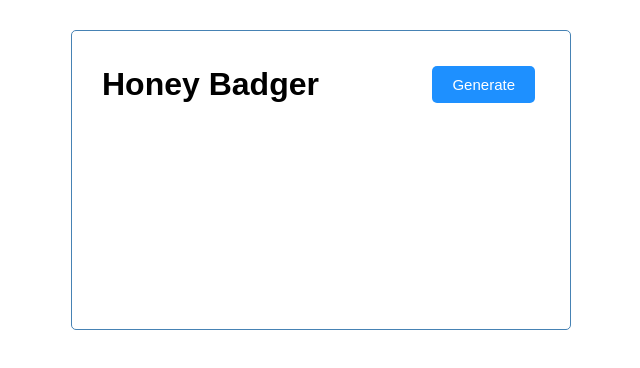
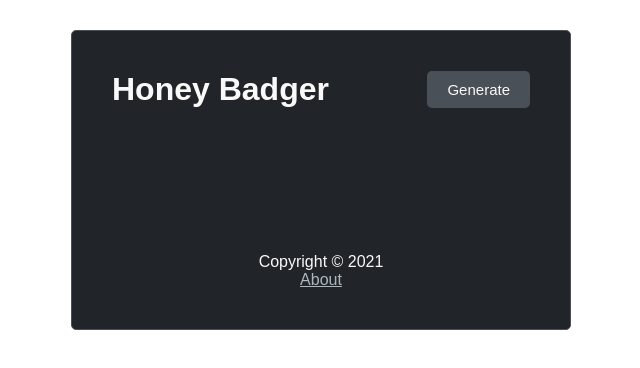
Before and after one commit to iTsluku/honeybadger, a Vue app: page / in a window 1280 px wide. Shown: the top 368 px of the page, without its empty margins (319-959 px from the left). Built offline with nearby package versions, Linux system fonts and the light colour scheme.

Commit message:
Add Footer, Add wr-holder+time to json (TODO fix bug)

```diff
--- a/src/App.vue
+++ b/src/App.vue
@@ -2,11 +2,13 @@
   <div class="container">
     <Header @add-maps="addMaps" title="Honey Badger" />
     <Maps :maps="maps" />
+    <Footer />
   </div>
 </template>
 
 <script>
 import Header from "./components/Header";
+import Footer from "./components/Footer";
 import Maps from "./components/Maps";
 import * as KreedzAPI from "./js/kreedzAPI.js";
 
@@ -14,6 +16,7 @@ export default {
   name: "App",
   components: {
     Header,
+    Footer,
     Maps,
   },
   methods: {
@@ -44,17 +47,20 @@ body {
   margin: 30px auto;
   overflow: auto;
   min-height: 300px;
-  border: 1px solid steelblue;
+  border: 1px solid #495057;
   padding: 30px;
   border-radius: 5px;
+  display: flex;
+  flex-direction: column;
+  background: #212529;
 }
 .btn {
   display: inline-block;
   background: #000;
-  color: #fff;
+  color: #faf9f9;
   border: none;
   padding: 10px 20px;
-  margin: 5px;
+  margin: 10px;
   border-radius: 5px;
   cursor: pointer;
   text-decoration: none;
--- /dev/null
+++ b/src/components/Footer.vue
@@ -0,0 +1,20 @@
+<template>
+  <footer>
+    <p>Copyright &copy; 2021</p>
+    <a href="/about">About</a>
+  </footer>
+</template>
+
+<style scoped>
+footer {
+  text-align: center;
+  margin-top: auto;
+  padding: 10px;
+}
+p {
+  color: #faf9f9;
+}
+a {
+  color: #adb5bd;
+}
+</style>
--- a/src/components/Header.vue
+++ b/src/components/Header.vue
@@ -1,7 +1,7 @@
 <template>
   <header>
     <h1>{{ title }}</h1>
-    <Button @click="genMapPerTier()" text="Generate" color="DodgerBlue" />
+    <Button @click="genMapPerTier()" text="Generate" color="#495057" />
   </header>
 </template>
 
@@ -34,4 +34,8 @@ header {
   align-items: center;
   margin-bottom: 20px;
 }
+header h1 {
+  padding: 10px;
+  color: #faf9f9;
+}
 </style>
--- a/src/components/Map.vue
+++ b/src/components/Map.vue
@@ -3,7 +3,6 @@
     <h3>{{ map.name }}</h3>
     <img :src="getImageURL()" />
     <p>T{{ map.difficulty }}</p>
-    <p>{{ map.created_on }}</p>
   </div>
 </template>
 
@@ -27,14 +26,17 @@ export default {
 
 <style scope>
 .map {
-  background: #f4f4f4;
+  background: #adb5bd;
   margin: 5px;
   padding: 10px 20px;
   cursor: pointer;
 }
 .map h3 {
+  /* 1 pixel black shadow to left, top, right and bottom */
+  text-shadow: -1px 0 #6c757d, 0 1px #6c757d, 1px 0 #6c757d, 0 -1px #6c757d;
   font-family: Verdana;
-  padding: 5px;
+  color: #343a40;
+  padding: 7px;
   display: flex;
   align-items: center;
   justify-content: space-between;
--- a/src/js/kreedzAPI.js
+++ b/src/js/kreedzAPI.js
@@ -46,13 +46,54 @@ export async function getMapPerTier() {
             var randomMap = tiers[tierKey][index];
 
             if (randomMap) {
-                weeklyMaps.push(randomMap);
+                addWRHolder(randomMap).then((response) => weeklyMaps.push(response));
             } else {
                 reject(new Error(`Tier ${tierKey} object is empty (no element) - no global map for this tier!`));
             }
         }
         resolve(weeklyMaps);
     });
+}
+
+const addWRHolder = async function (obj) {
+    //TODO rm
+    const debug = false;
+    var replace_with_obj_when_done;
+
+    if (debug) {
+        replace_with_obj_when_done = obj;
+    } else {
+        replace_with_obj_when_done = false;
+    }
+
+    if (replace_with_obj_when_done) { //TODO replace
+        const map_id = obj.id;
+        var modes = ['kz_timer', 'kz_simple', 'kz_vanilla'];
+        var types = ['PRO', 'TP'];
+
+        for (var i = 0; i < modes.length; i++) {
+            for (var j = 0; j < types.length; j++) {
+                var has_teleports;
+                if (types[j] === 'PRO') {
+                    has_teleports = false;
+                } else if (types[j] === 'TP') {
+                    has_teleports = true;
+                }
+                var url = "https://kztimerglobal.com/api/v2.0/records/top?map_id=" + map_id + "&overall=false&stage=0&modes_list=" + modes[i] + "&has_teleports=" + has_teleports + "&limit=1";
+                const wrResponse = await getJSON(url);
+                const wr = JSON.parse(wrResponse);
+
+                if (wr[0] && wr[0].player_name && wr[0].time) {
+                    obj[modes[i] + types[j] + 'player_name'] = wr[0].player_name;
+                    obj[modes[i] + types[j] + 'time'] = wr[0].time;
+                } else {
+                    obj[modes[i] + types[j] + 'player_name'] = "NULL";
+                    obj[modes[i] + types[j] + 'time'] = "NULL";
+                }
+            }
+        }
+    }
+    return obj;
 }
 
 function getRandomInt(min, max) {
```
